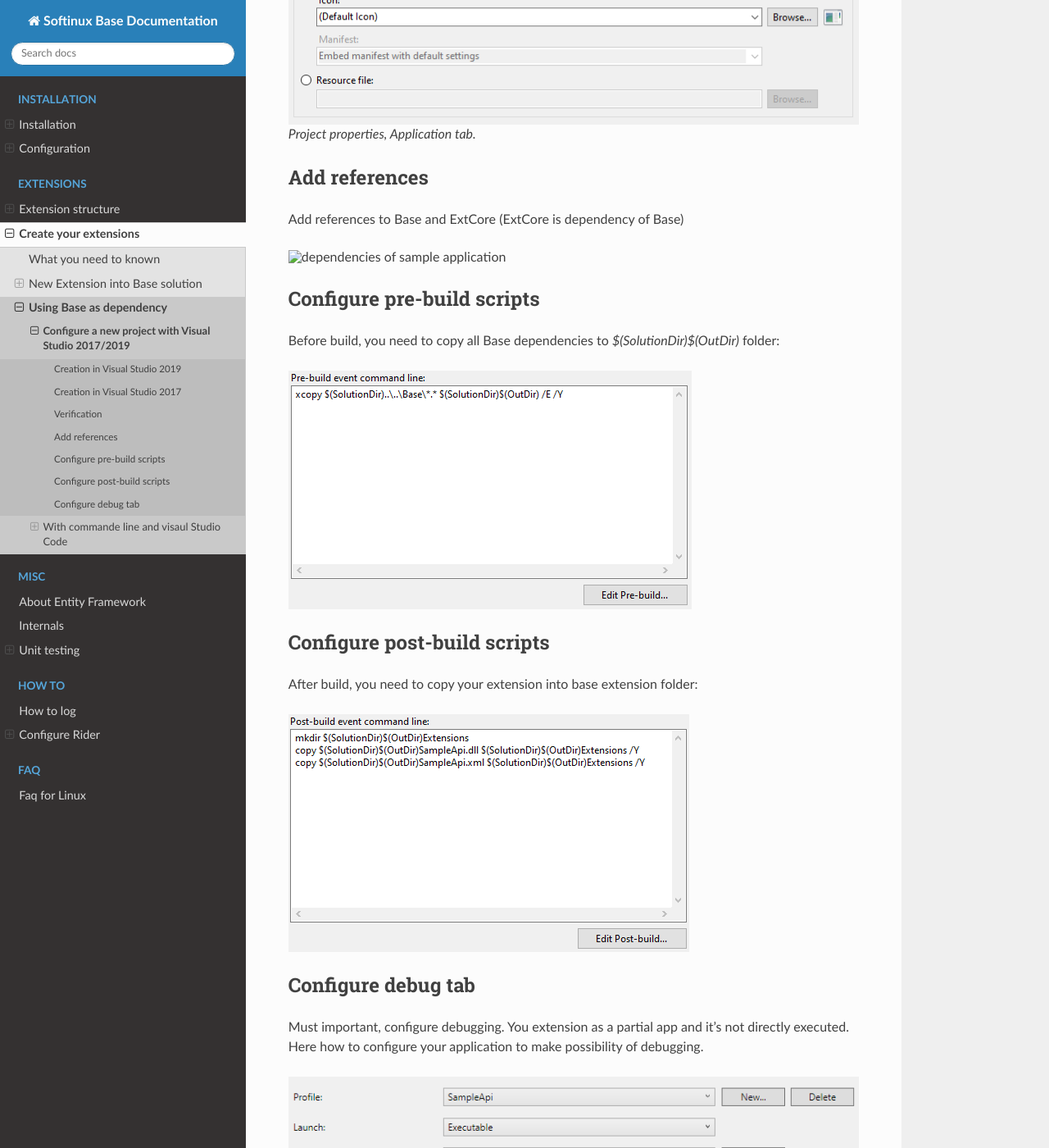
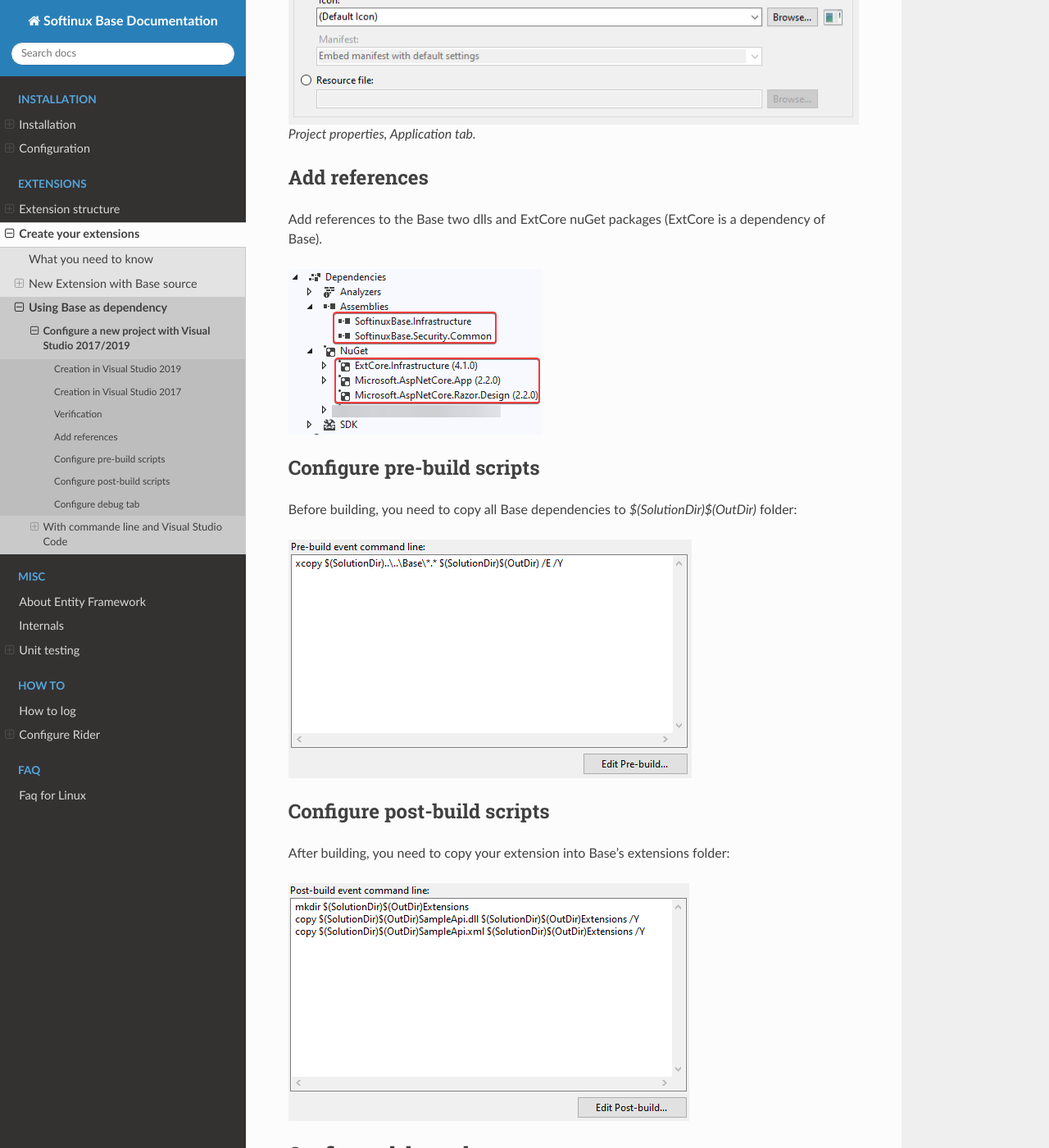
Before and after one commit to SOFTINUX/Base_Doc, a Sphinx documentation site: the page built from source/implement_your_extension/base_as_dependency/base_as_dependency_vs.rst, in a window 1280 px wide and 1400 px high, scrolled down 2797 px. Shown: the whole window at 82% size. Built offline with Sphinx 7.4.7 and the Read the Docs theme 2.0.0, drawn with Linux system fonts in a browser that asks for light colours; some of the changed text lies outside the part shown.

Commit message:
Review of new pages

```diff
--- a/source/implement_your_extension/base_as_dependency/base_as_dependency_vs.rst
+++ b/source/implement_your_extension/base_as_dependency/base_as_dependency_vs.rst
@@ -31,29 +31,29 @@
 Add references
 --------------
 
-Add references to Base and ExtCore (ExtCore is dependency of Base)
+Add references to the Base two dlls and ExtCore nuGet packages (ExtCore is a dependency of Base).
 
-.. figure:: ../../_static/images/SampleExtensiondeps1.png
+.. figure:: ../../_static/images/SampleExtensionDeps1.png
    :alt: dependencies of sample application
 
 Configure pre-build scripts
 ---------------------------
-Before build, you need to copy all Base dependencies to `$(SolutionDir)$(OutDir)` folder:
+Before building, you need to copy all Base dependencies to `$(SolutionDir)$(OutDir)` folder:
 
 .. image:: ../../_static/images/SampleExtensionPreBuild.png
    :alt: pre build tab configuration
 
 Configure post-build scripts
 ----------------------------
-After build, you need to copy your extension into base extension folder:
+After building, you need to copy your extension into Base's extensions folder:
 
 .. image:: ../../_static/images/SampleExtensionPostBuild.png
    :alt: post build tab configuration
 
 Configure debug tab
 -------------------
-Must important, configure debugging.
-You extension as a partial app and it's not directly executed. Here how to configure your application to make possibility of debugging.
+Most important, configure debugging.
+You extension behaves as a partial app and is not directly executed. Here is how to configure your application to enable possibility of debugging.
 
 .. image:: ../../_static/images/SampleExtensionDebugTabApp.png
    :alt: debug tab configuration
--- a/source/implement_your_extension/base_as_dependency/base_as_dependency_vsc.rst
+++ b/source/implement_your_extension/base_as_dependency/base_as_dependency_vsc.rst
@@ -1,4 +1,4 @@
-With commande line and visaul Studio Code
+With commande line and Visual Studio Code
 *****************************************
 
 Create a new project
--- a/source/implement_your_extension/base_as_dependency/index.rst
+++ b/source/implement_your_extension/base_as_dependency/index.rst
@@ -1,5 +1,7 @@
 Using Base as dependency
 ************************
+
+Use your own solution and Base as a dependency. This is an alternative to using Base's solution.
 
 .. toctree::
    :maxdepth: 1
--- a/source/implement_your_extension/index.rst
+++ b/source/implement_your_extension/index.rst
@@ -1,13 +1,13 @@
 Create your extensions
 ***********************
 
-.. include:: what_you_need_to_known.rst
+.. include:: what_you_need_to_know.rst
    :start-line: 3
 
 .. toctree::
    :maxdepth: 2
    :name: toc-you-extension
 
-   what_you_need_to_known
+   what_you_need_to_know
    into_base_solution
    base_as_dependency/index
--- a/source/implement_your_extension/into_base_solution.rst
+++ b/source/implement_your_extension/into_base_solution.rst
@@ -1,5 +1,7 @@
-New Extension into Base solution
+New Extension with Base source
 ********************************
+
+Use Base solution and add your extension code into it.
 
 Add a new project
 =================
--- a/source/implement_your_extension/what_you_need_to_known.rst
+++ b/source/implement_your_extension/what_you_need_to_know.rst
@@ -1,9 +1,9 @@
-What you need to known
+What you need to know
 **********************
 .. _extension_folder:
 .. warning::
 
-   You cannot place your Extensions folder to another drive. See `#2981 <https://github.com/dotnet/core-setup/issues/2981#issuecomment-322572374>`_
+   You cannot place your web application's Extensions folder to another drive. See `#2981 <https://github.com/dotnet/core-setup/issues/2981#issuecomment-322572374>`_
 
 You can use `Visual Studio 2017 <https://www.visualstudio.com/fr/downloads/>`_, `Visual Studio Code <https://code.visualstudio.com/>`_ or `JetBrains Rider <https://www.jetbrains.com/rider/>`_ to make your own extension.
 If you decide to use Visual Studio, **be aware that projects are not compatible with Visual Studio 2015**.
```
